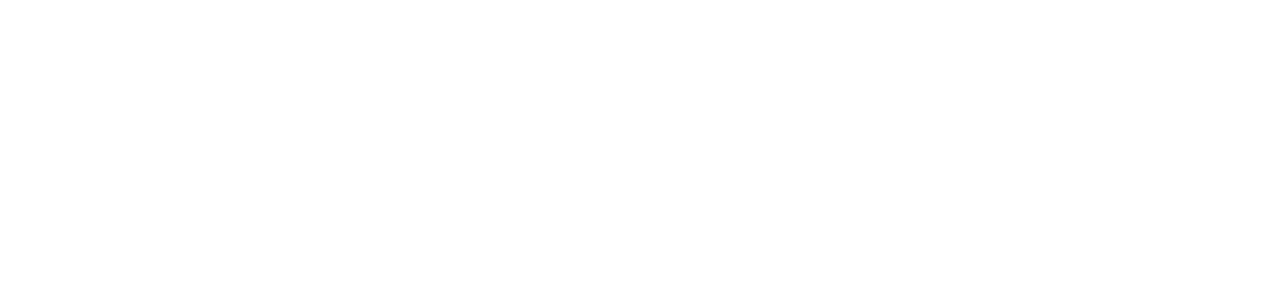
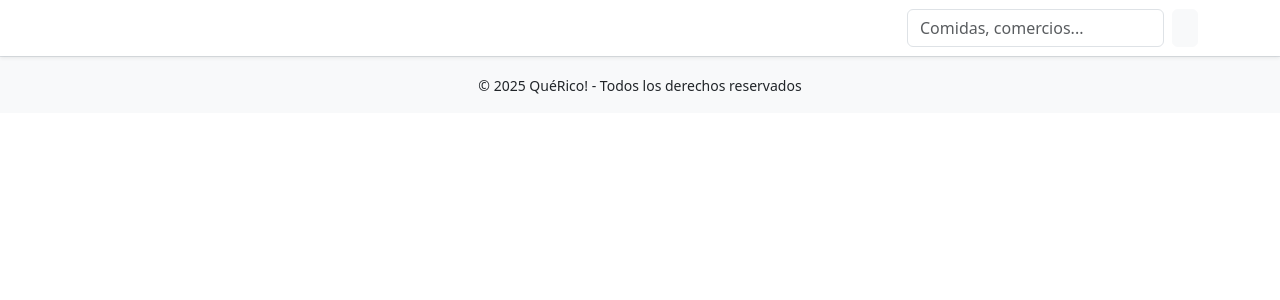
Before and after one commit to ale94/delivery-app-angular, an Angular app: page / in a window 1280 px wide. Shown: the top 300 px of the page. Built offline with nearby package versions, Linux system fonts and the light colour scheme.

Commit message:
refactor: refactor app component

```diff
--- a/src/app/app.html
+++ b/src/app/app.html
@@ -1 +1,5 @@
+<!-- Barra superior -->
+<topbar />
 <router-outlet/>
+<!-- Pie de pagina -->
+<site-footer />
--- a/src/app/app.ts
+++ b/src/app/app.ts
@@ -1,9 +1,11 @@
 import { Component, signal } from '@angular/core';
 import { RouterOutlet } from '@angular/router';
+import { Topbar } from "./components/topbar/topbar";
+import { SiteFooter } from "./components/site-footer/site-footer";
 
 @Component({
   selector: 'app-root',
-  imports: [RouterOutlet],
+  imports: [RouterOutlet, Topbar, SiteFooter],
   templateUrl: './app.html',
   styleUrl: './app.css'
 })
```
